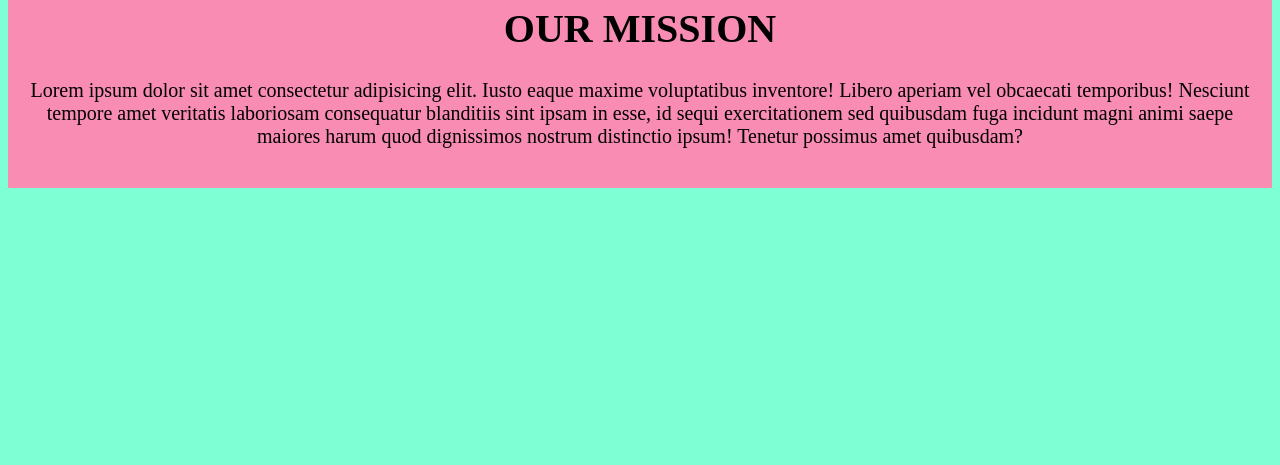
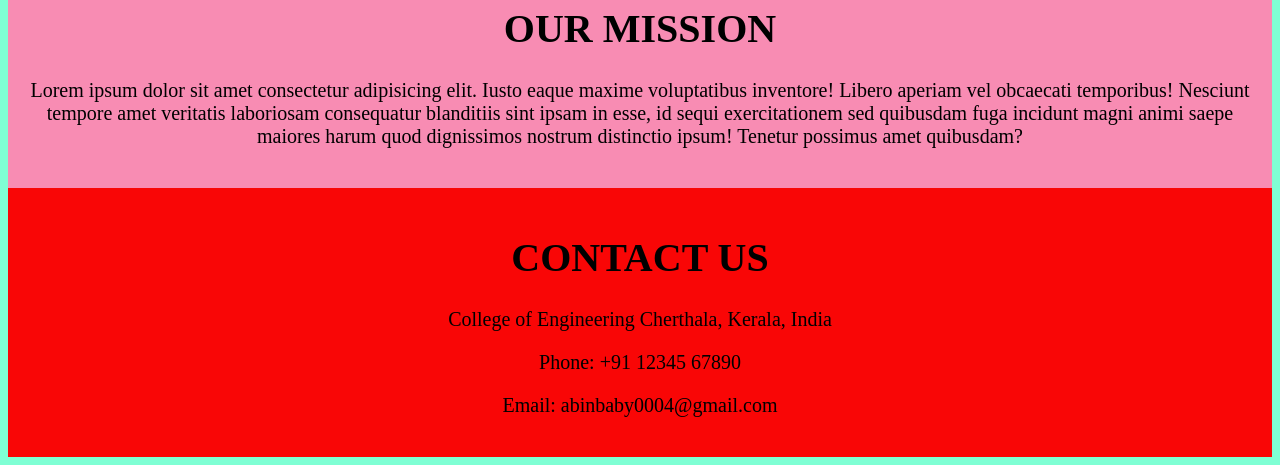
Before and after one commit to Abinbaby-24/yellow, a plain HTML site: page index.html in a window 1280 px wide. Shown: the part 354-819 px from the top of the page. Drawn offline with Linux system fonts and the light colour scheme.

Commit message:
ms contribution

```diff
--- a/index.html
+++ b/index.html
@@ -22,5 +22,15 @@
             <h1 > OUR MISSION</h1>
             <p>Lorem ipsum dolor sit amet consectetur adipisicing elit. Iusto eaque maxime voluptatibus inventore! Libero aperiam vel obcaecati temporibus! Nesciunt tempore amet veritatis laboriosam consequatur blanditiis sint ipsam in esse, id sequi exercitationem sed quibusdam fuga incidunt magni animi saepe maiores harum quod dignissimos nostrum distinctio ipsum! Tenetur possimus amet quibusdam?</p>
         </div>
+
+        <div class="footer">
+            <h1>
+                CONTACT US
+            </h1>
+            <p>College of Engineering Cherthala, Kerala, India</p>
+            <p>Phone: +91 12345 67890</p>
+            <p>Email:  abinbaby0004@gmail.com
+            </p>
+        </div>
     </body>
 </html>
--- a/styles.css
+++ b/styles.css
@@ -27,3 +27,9 @@ body{
         text-align: center;
         font-size: 20px;
     }
+    .footer{
+        background-color: rgb(249, 6, 6);
+        padding: 20px;
+        text-align: center;
+        font-size: 20px;
+    }
```
